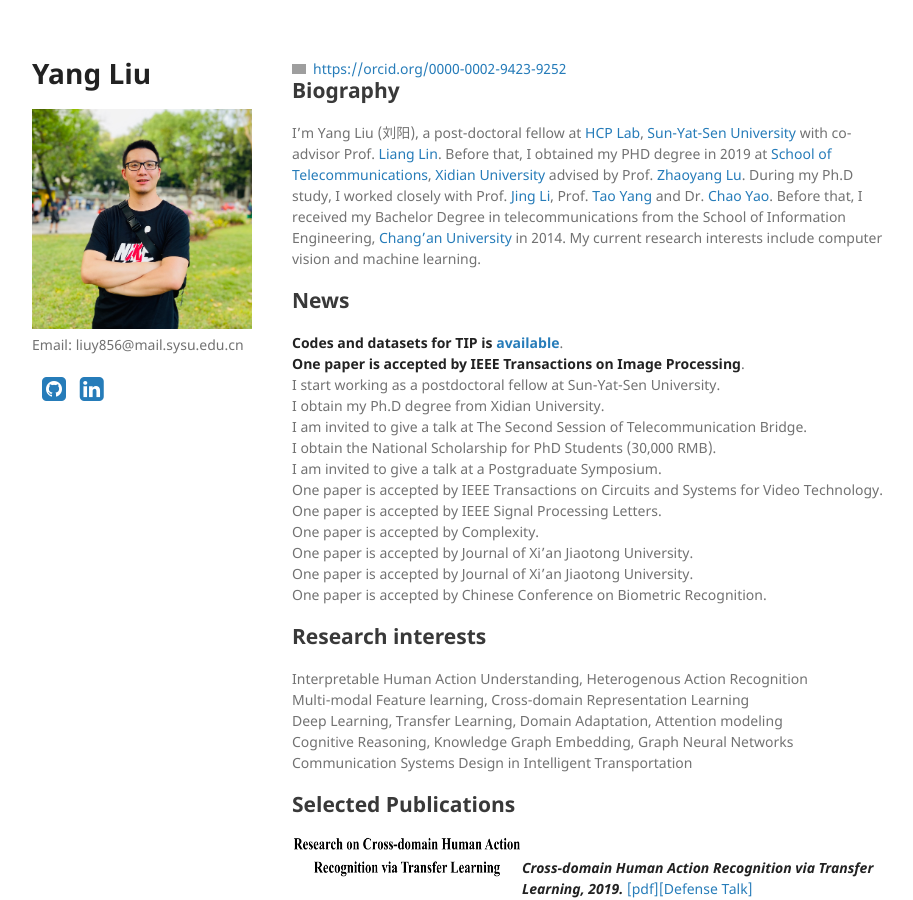
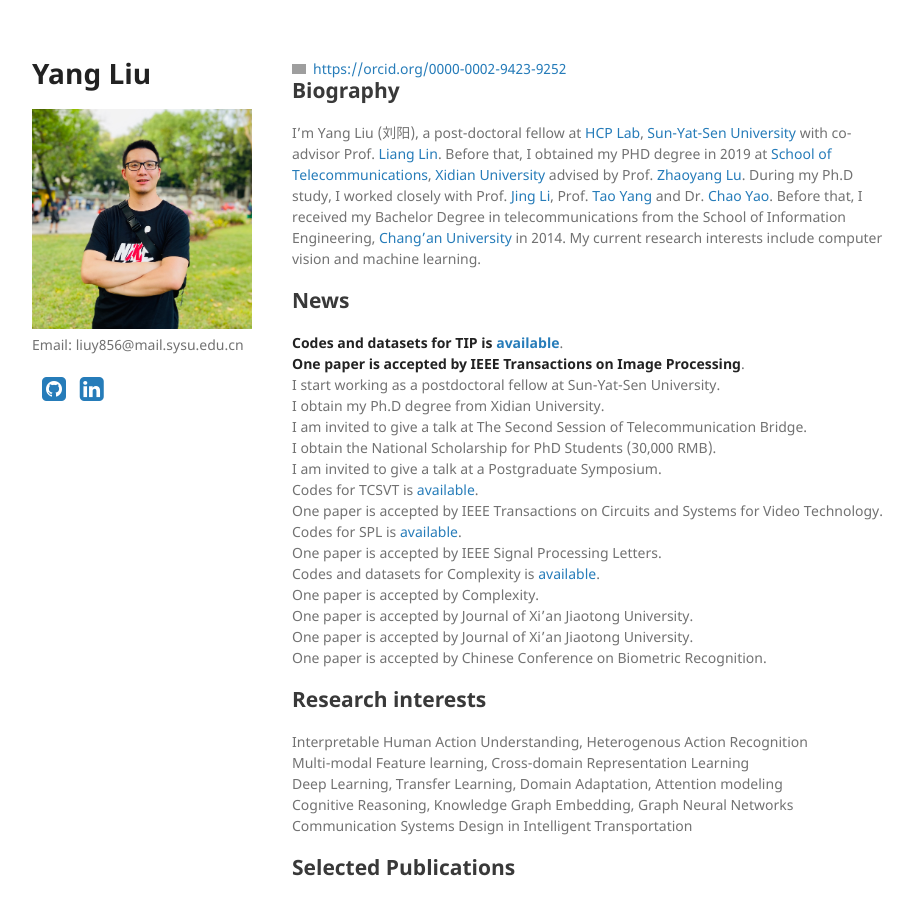
Before and after one commit to YangLiu9208/home, a Jekyll site: the page built from index.md, in a window 1280 px wide and 900 px high. Shown: the whole window, without its empty margins (178-1091 px from the left). Built offline with Jekyll 4.4.1, drawn with Linux system fonts in a browser that asks for light colours; a style sheet for code colours, icons or effects is not loaded; grey boxes are pictures that could not be loaded.

Commit message:
Update index.md

```diff
--- a/index.md
+++ b/index.md
@@ -14,8 +14,11 @@ I obtain my Ph.D degree from Xidian University.
 I am invited to give a talk at The Second Session of Telecommunication Bridge.
 I obtain the National Scholarship for PhD Students (30,000 RMB).
 I am invited to give a talk at a Postgraduate Symposium.
+Codes for TCSVT is [available](https://yangliu9208.github.io/JSRDA/).
 One paper is accepted by IEEE Transactions on Circuits and Systems for Video Technology.
+Codes for SPL is [available](https://yangliu9208.github.io/TSTDDs/).
 One paper is accepted by IEEE Signal Processing Letters.
+Codes and datasets for Complexity is [available](https://yangliu9208.github.io/CDFAG/).
 One paper is accepted by Complexity.
 One paper is accepted by Journal of Xi'an Jiaotong University.
 One paper is accepted by Journal of Xi'an Jiaotong University.
```
